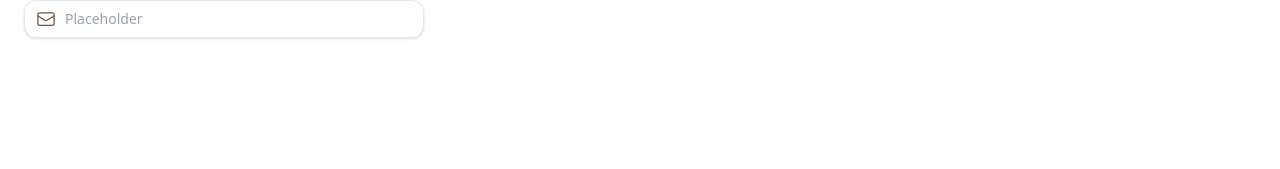
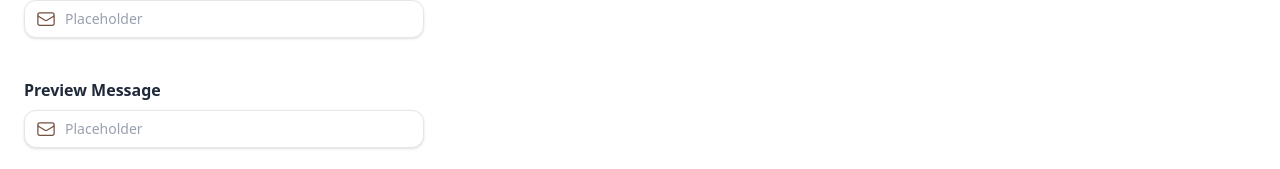
Before and after one commit to ghinsal123/front-end-citrahome-team, a React (Vite) app: page / in a window 1280 px wide. Shown: the part 2856-3025 px from the top of the page. Before the commit the page ends 2918 px from the top, so only its background shows below. Built offline with nearby package versions, Linux system fonts and the light colour scheme.

Commit message:
menambahkan komponen Message

```diff
--- /dev/null
+++ b/src/components/Message.jsx
@@ -0,0 +1,24 @@
+import React from "react";
+import { EnvelopeIcon } from "@heroicons/react/24/outline";
+
+const TextField = ({ placeholder = "Placeholder" }) => {
+  return (
+    <div className="w-full max-w-md relative">
+      {/* ikon */}
+      <div className="absolute inset-y-0 left-0 flex items-center pl-3 pointer-events-none">
+        <EnvelopeIcon className="w-5 h-5 text-[#74513F]" />
+      </div>
+
+      {/* input */}
+      <input
+        type="text"
+        placeholder={placeholder}
+        className="w-100 py-2 pl-10 pr-3 rounded-xl border border-gray-200 bg-white
+                   text-sm text-gray-700 placeholder-gray-400 shadow-sm
+                   focus:outline-0 focus:ring focus:ring-[#74513F]/40 focus:border-[#74513F]"
+      />
+    </div>
+  );
+};
+
+export default TextField;
--- a/src/pages/Home.jsx
+++ b/src/pages/Home.jsx
@@ -13,6 +13,7 @@ import Hubungi from "../components/Hubungi";
 import VisitButton from "../components/VisitButton";
 import Map from "../components/Map";
 import Email from "../components/Email";
+import Message from "../components/Message";
 
 
 export default function Home() {
@@ -102,6 +103,12 @@ export default function Home() {
           <Email placeholder="Placeholder" />
         </div>
       </section>
+      <section>
+        <h2 className="font-bold text-gray-800 mb-2">Preview Message</h2>
+        <div className="space-y-6">
+          <Message placeholder="Placeholder" />
+        </div>
+      </section>
     </div>
   );
 }
```
